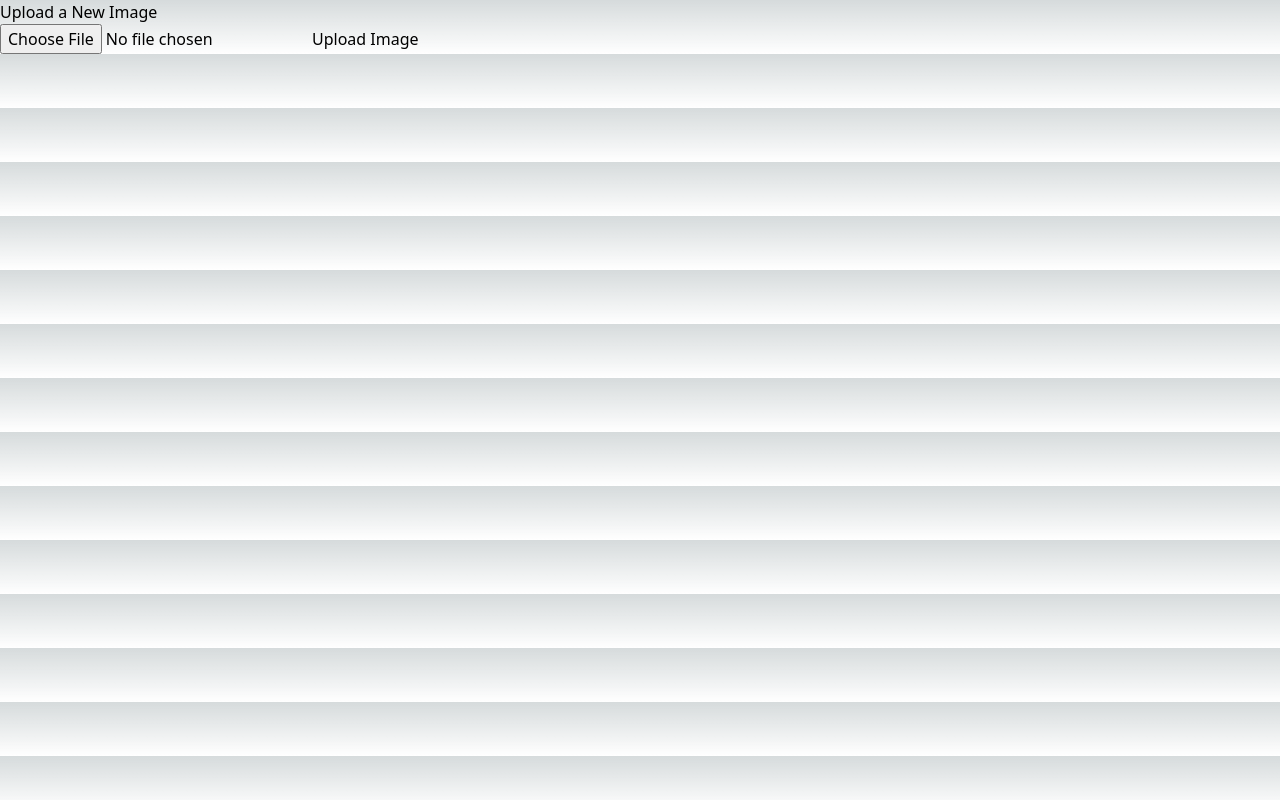
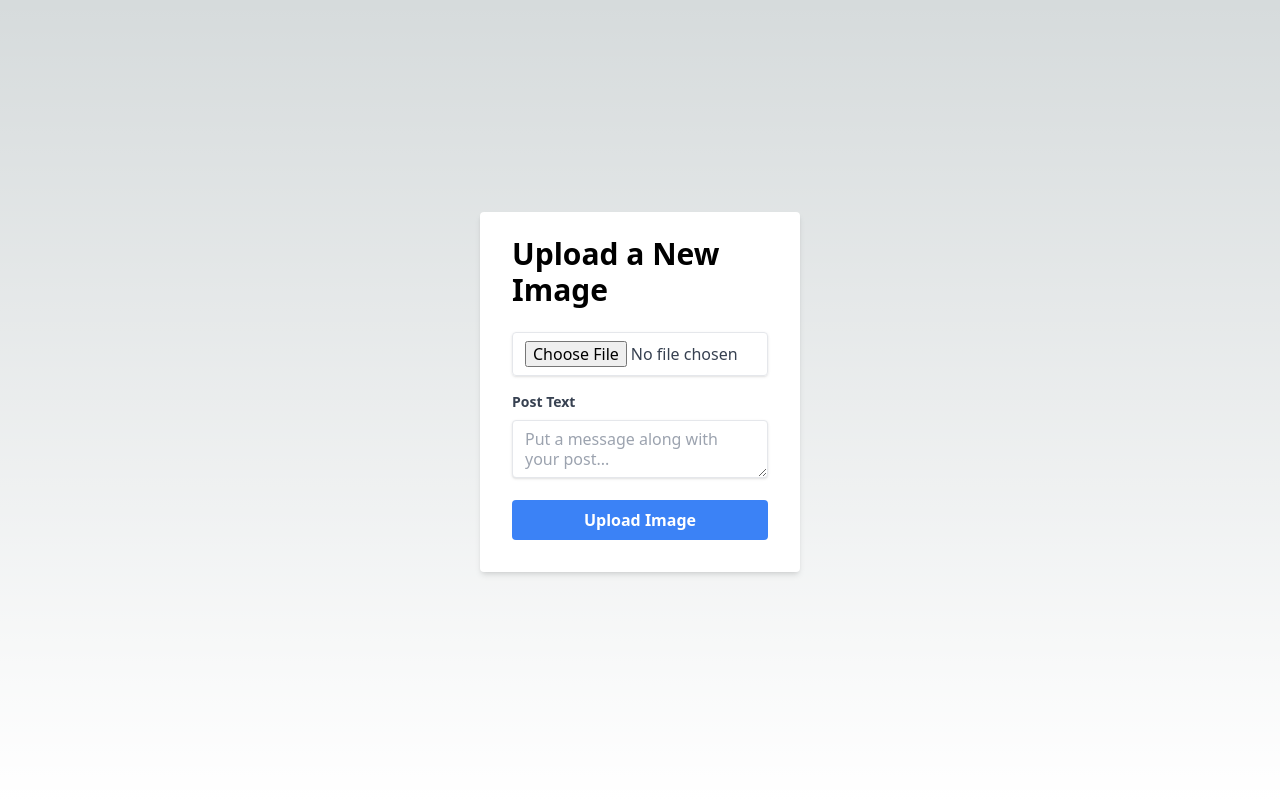
Before and after one commit to frenkd/besus, a Next.js app: page /completed in a window 1280 px wide. Built offline with nearby package versions, Linux system fonts and the light colour scheme; no server answers.

Commit message:
Added Image Uploading

```diff
--- a/src/app/completed/page.jsx
+++ b/src/app/completed/page.jsx
@@ -1,16 +1,21 @@
 'use client';
 import { useState } from 'react';
 import { useRouter } from "next/navigation";
+import { getAuth } from 'firebase/auth';
 import { getStorage, ref, uploadBytes, getDownloadURL } from 'firebase/storage';
-import firebase_app from '@/firebase/config'; // Assuming you have a config file for Firebase setup
 import { getFirestore, addDoc, collection } from 'firebase/firestore';
+import firebase_app from '@/firebase/config';
 
 function ImagePostPage() {
     const [image, setImage] = useState(null);
+    const [actionSuggestion, setActionSuggestion] = useState('');
     const [uploading, setUploading] = useState(false);
     const router = useRouter();
+    const auth = getAuth(firebase_app);
     const db = getFirestore(firebase_app);
     const storage = getStorage(firebase_app);
+
+    const currentUserEmail = auth.currentUser?.email || '';
 
     const handleImageChange = (e) => {
         if (e.target.files[0]) {
@@ -25,22 +30,19 @@ function ImagePostPage() {
             try {
                 setUploading(true);
 
-        // Uploading image to Firebase Storage
                 const storageRef = ref(storage, 'posts/' + image.name);
                 await uploadBytes(storageRef, image);
 
-        // Getting URL of uploaded image
                 const imageUrl = await getDownloadURL(storageRef);
 
-        // Saving post data in Firestore
                 await addDoc(collection(db, 'posts'), {
                     imageUrl,
                     timestamp: new Date(),
-          // Add other post data as needed
+                    userEmail: currentUserEmail,
+                    description: actionSuggestion
                 });
 
-        // Navigate to another page or reset state as needed
-        router.push('/somewhere');
+                router.push('/');
             } catch (error) {
                 console.error('Error uploading image: ', error);
             } finally {
@@ -50,14 +52,34 @@ function ImagePostPage() {
     };
 
     return (
-    <div className="upload-container">
-      <h1>Upload a New Image</h1>
-      <form onSubmit={handleUpload}>
-        <input type="file" onChange={handleImageChange} />
-        <button type="submit" disabled={uploading}>
+        <div className="flex flex-col items-center justify-center h-screen">
+            <div className="w-full max-w-xs">
+                <form onSubmit={handleUpload} className="bg-white shadow-md rounded px-8 pt-6 pb-8 mb-4">
+                    <h1 className="text-3xl font-bold mb-6 text-black">Upload a New Image</h1>
+                    <div className="mb-4">
+                        <input type="file" onChange={handleImageChange} className="shadow appearance-none border rounded w-full py-2 px-3 text-gray-700 leading-tight focus:outline-none focus:shadow-outline" />
+                    </div>
+                    <div className="mb-4">
+                        <label htmlFor="actionSuggestion" className="block text-gray-700 text-sm font-bold mb-2">
+                            Post Text
+                        </label>
+                        <textarea
+                            id="actionSuggestion"
+                            value={actionSuggestion}
+                            onChange={(e) => setActionSuggestion(e.target.value)}
+                            placeholder="Put a message along with your post..."
+                            className="shadow appearance-none border rounded w-full py-2 px-3 text-gray-700 leading-tight focus:outline-none focus:shadow-outline"
+                        />
+                    </div>
+                    <button
+                        type="submit"
+                        disabled={uploading}
+                        className="w-full bg-blue-500 text-white font-semibold py-2 rounded"
+                    >
                         {uploading ? 'Uploading...' : 'Upload Image'}
                     </button>
                 </form>
+            </div>
         </div>
     );
 }
--- a/src/app/page.jsx
+++ b/src/app/page.jsx
@@ -6,6 +6,7 @@ import { fetchPosts, fetchMostRecentAction } from '../firebase/firestore';
 import { useEffect, useState } from 'react';
 import Navbar from './components/navbar';
 import { getAuth, onAuthStateChanged } from "firebase/auth";
+import Link from 'next/link';
 
 
 function useCurrentUser() {
@@ -63,6 +64,7 @@ export default function Home() {
               <>
                 <h3 className="mb-2 text-2xl font-bold">Your action for today</h3>
                 <Action action={action} />
+                <Link href='/completed'><h5 className="mb-2 text-1xl font-bold">Completed your action? Submit your post here </h5></Link>
               </>
             ) : (
               <h3 className="mb-2 text-2xl font-bold">Login/Register to get your action!</h3>
```
Lines whose indentation alone changed are shown as unchanged.
